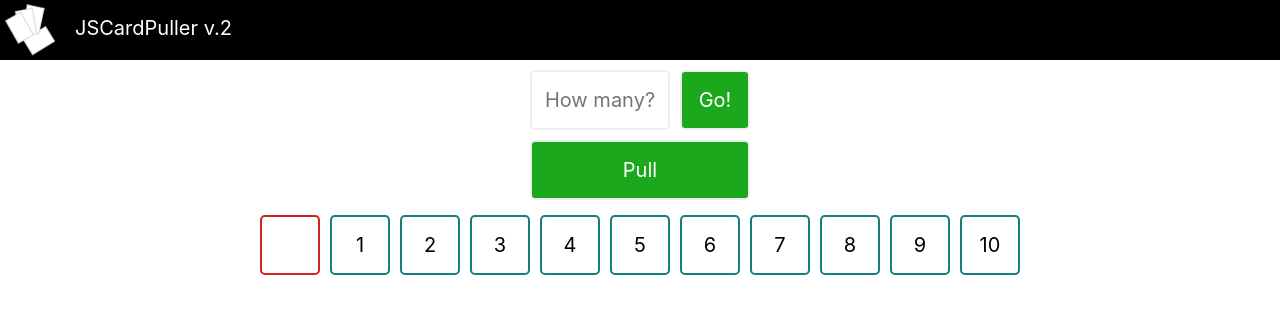
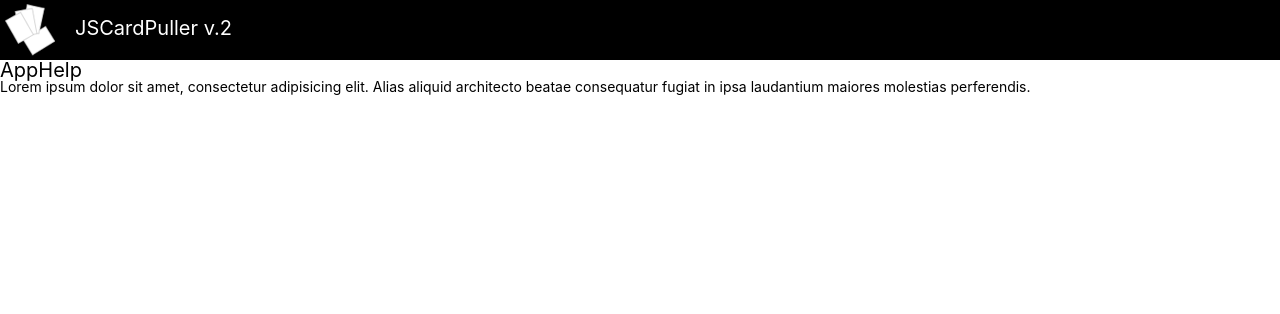
Before and after one commit to rxnnct/js-card-puller-react, a React (Create React App) app: page /help in a window 1280 px wide. Shown: the top 314 px of the page. Built offline with nearby package versions, Linux system fonts and the light colour scheme.

Commit message:
Navigation added

```diff
--- a/package.json
+++ b/package.json
@@ -12,6 +12,7 @@
     "react": "^18.2.0",
     "react-dom": "^18.2.0",
     "react-redux": "^8.0.5",
+    "react-router-dom": "^6.4.4",
     "react-scripts": "^5.0.1",
     "web-vitals": "^2.1.4"
   },
--- a/src/App.js
+++ /dev/null
@@ -1,14 +0,0 @@
-import './App.scss';
-import Header from "./components/Header/Header";
-import WorkspaceContainer from "./components/Workspace/WorkspaceContainer";
-
-const App = (props) => {
-    return (
-        <div className="app-wrapper">
-            <Header/>
-            <WorkspaceContainer/>
-        </div>
-    );
-}
-
-export default App;
--- /dev/null
+++ b/src/App.jsx
@@ -0,0 +1,21 @@
+import './App.scss';
+import Header from "./components/Header/Header";
+import WorkspaceContainer from "./components/Workspace/WorkspaceContainer";
+import MainMenu from "./components/MainMenu/MainMenu";
+import {Route, Routes} from 'react-router-dom';
+import HelpPage from "./components/HelpPage/HelpPage";
+
+const App = (props) => {
+    return (
+        <div className="app-wrapper">
+            <Header/>
+            <MainMenu/>
+            <Routes>
+                <Route path='/' element={<WorkspaceContainer/>}/>
+                <Route path='/help/' element={<HelpPage/>}/>
+            </Routes>
+        </div>
+    );
+}
+
+export default App;
--- /dev/null
+++ b/src/components/HelpPage/HelpPage.jsx
@@ -0,0 +1,9 @@
+import React from "react";
+
+const HelpPage = () => {
+    return (
+        <div>Lorem ipsum dolor sit amet, consectetur adipisicing elit. Alias aliquid architecto beatae consequatur fugiat in ipsa laudantium maiores molestias perferendis.</div>
+    );
+}
+
+export default HelpPage;
--- /dev/null
+++ b/src/components/MainMenu/MainMenu.jsx
@@ -0,0 +1,14 @@
+import React from 'react';
+import style from './MainMenu.module.css'
+import {NavLink} from "react-router-dom";
+
+const MainMenu = () => {
+    return (
+        <div>
+            <NavLink to="/">App</NavLink>
+            <NavLink to="/help">Help</NavLink>
+        </div>
+    );
+}
+
+export default MainMenu;
--- /dev/null
+++ b/src/components/MainMenu/MainMenu.module.css
@@ -0,0 +1,4 @@
+a {
+    color: black;
+    font-size: 20px;
+}
--- a/src/index.js
+++ b/src/index.js
@@ -5,14 +5,17 @@ import App from './App';
 import reportWebVitals from './reportWebVitals';
 import {Provider} from "react-redux";
 import store from "./state/store";
+import {BrowserRouter as Router} from 'react-router-dom';
 
 const root = ReactDOM.createRoot(document.getElementById('root'));
 
 root.render(
     <React.StrictMode>
-        <Provider store={store}>
-            <App/>
-        </Provider>
+        <Router>
+            <Provider store={store}>
+                <App/>
+            </Provider>
+        </Router>
     </React.StrictMode>
 );
 
```
Also changed, not shown: src/components/HelpPage/HelpPage.module.scss (added), 1 other file (tests, documents, lock files or other folders).
